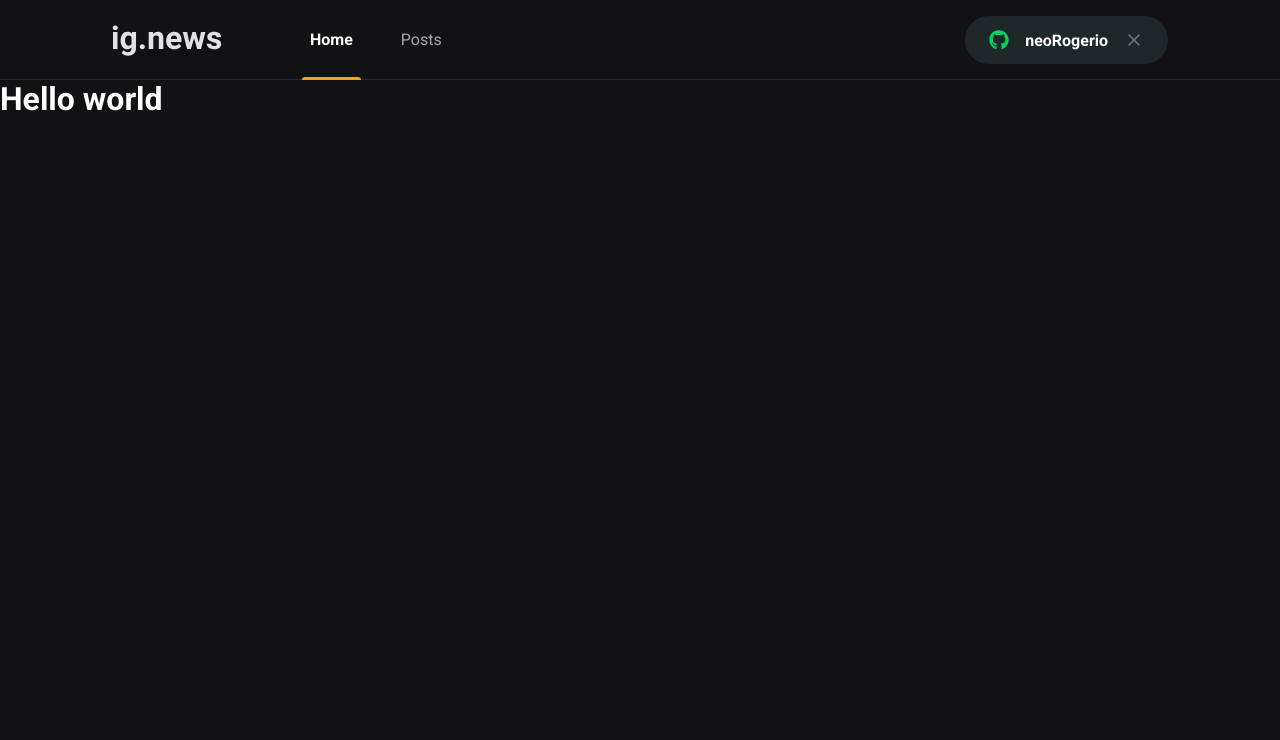
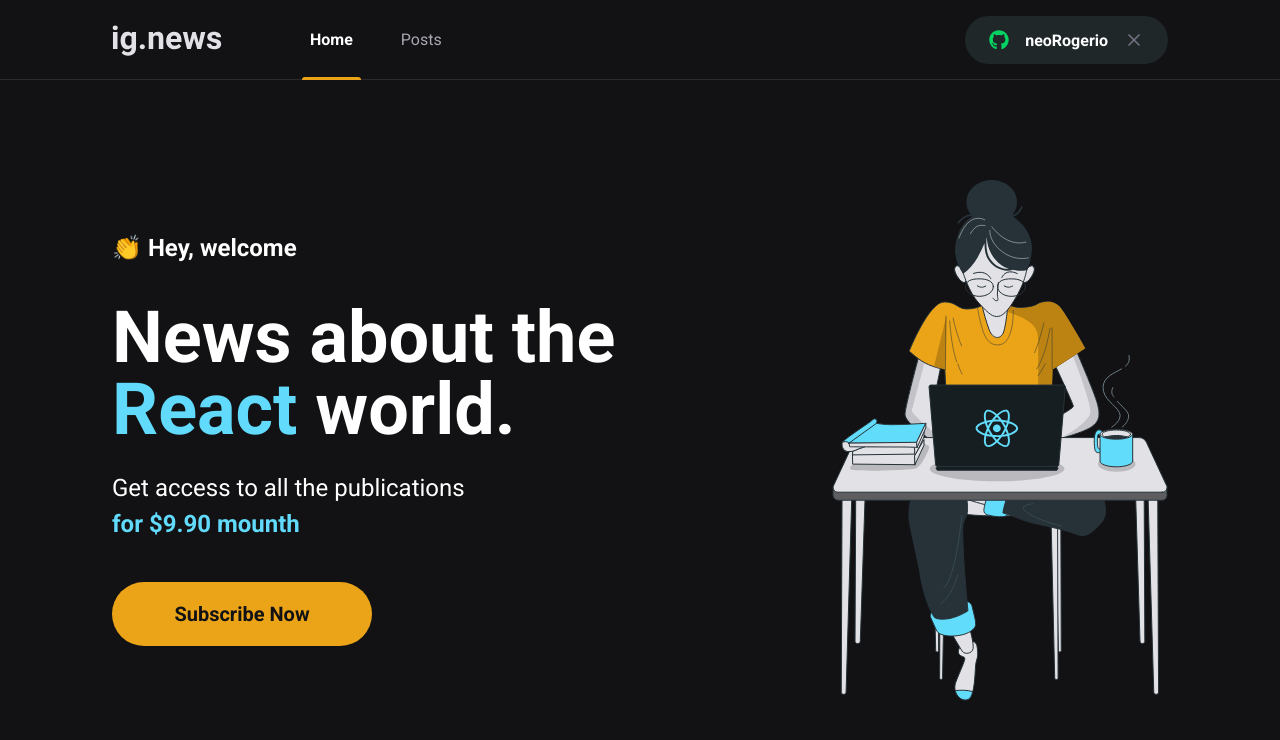
Before and after one commit to NeoRogerio/ignews, a Next.js app: page / in a window 1280 px wide. Shown: the top 740 px of the page. Built offline with nearby package versions, Linux system fonts and the light colour scheme.

Commit message:
Componente: SubscribeButton

```diff
--- /dev/null
+++ b/src/components/SubscribeButton/index.tsx
@@ -0,0 +1,12 @@
+import styles from './styles.module.scss'
+
+export function SubscribeButton() {
+    return (
+        <button
+            type="button"
+            className={styles.subscribeButton}
+        >
+            Subscribe Now
+        </button>
+    )
+}
--- /dev/null
+++ b/src/components/SubscribeButton/styles.module.scss
@@ -0,0 +1,20 @@
+.subscribeButton {
+    width: 260px;
+    height: 4rem;
+    border: 0;
+    border-radius: 2rem;
+    background: var(--yellow-500);
+    color: var(--gray-900);
+    font-size: 1.25rem;
+    font-weight: bold;
+
+    display: flex;
+    align-items: center;
+    justify-content: center;
+
+    transition: filter 0.2s;
+
+    &:hover {
+        filter: brightness(0.8);
+    }
+}
--- /dev/null
+++ b/src/pages/home.module.scss
@@ -0,0 +1,45 @@
+.contentContainer {
+    max-width: 1120px;
+    margin: 0 auto;
+    padding: 0 2rem;
+    height: calc(100vh - 5rem);
+
+    display: flex;
+    align-items: center;
+    justify-content: space-between;
+}
+
+.hero {
+    max-width: 600px;
+
+    > span {
+        font-size: 1.5rem;
+        font-weight: bold;
+    }
+
+    h1 {
+        font-size: 4.5rem;
+        line-height: 4.5rem;
+        font-weight: 900;
+        margin-top: 2.5rem;
+
+        span {
+            color: var(--cyan-500);
+        }
+    }
+
+    p {
+        font-size: 1.5rem;
+        line-height: 2.25rem;
+        margin-top: 1.5rem;
+
+        span {
+            color: var(--cyan-500);
+            font-weight: bold;
+        }
+    }
+
+    button {
+        margin-top: 2.5rem;
+    }
+}
--- a/src/pages/index.tsx
+++ b/src/pages/index.tsx
@@ -1,14 +1,28 @@
 import Head from 'next/head'
+import { SubscribeButton } from '../components/SubscribeButton'
+
+import styles from './home.module.scss'
 
 export default function Home() {
   return (
     <>
       <Head>
-        <title>Início | ig.news</title>
+        <title>Home | ig.news</title>
       </Head>
-      <h1>
-        Hello world
-      </h1>
+
+      <main className={styles.contentContainer}>
+        <section className={styles.hero}>
+          <span>👏 Hey, welcome</span>
+          <h1>News about the <span>React</span> world.</h1>
+          <p>
+            Get access to all the publications <br />
+            <span>for $9.90 mounth</span>
+          </p>
+          <SubscribeButton />
+        </section>
+
+        <img src="/images/avatar.svg" alt="Girl coding" />
+      </main>
     </>
   )
 }
```
